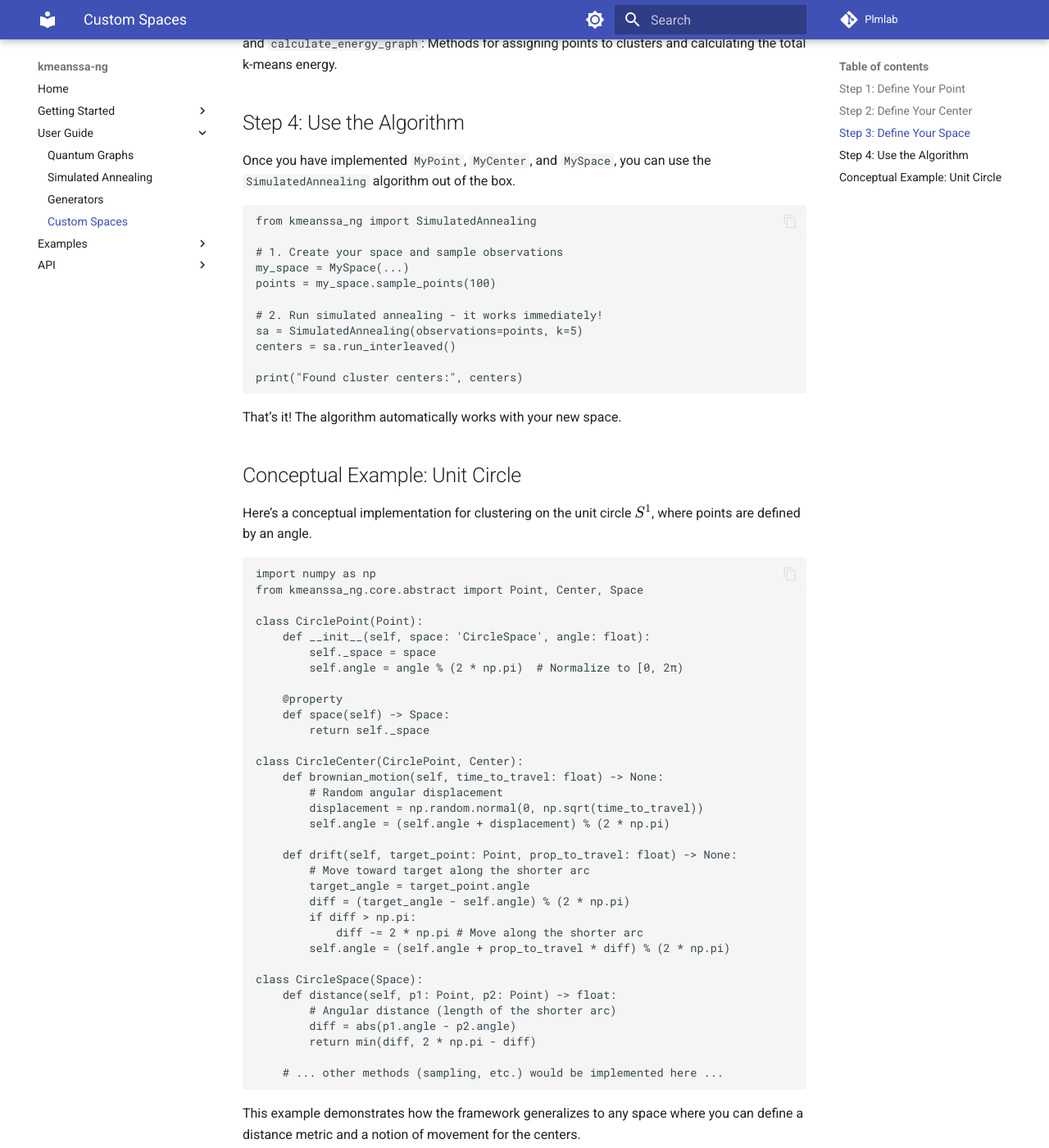
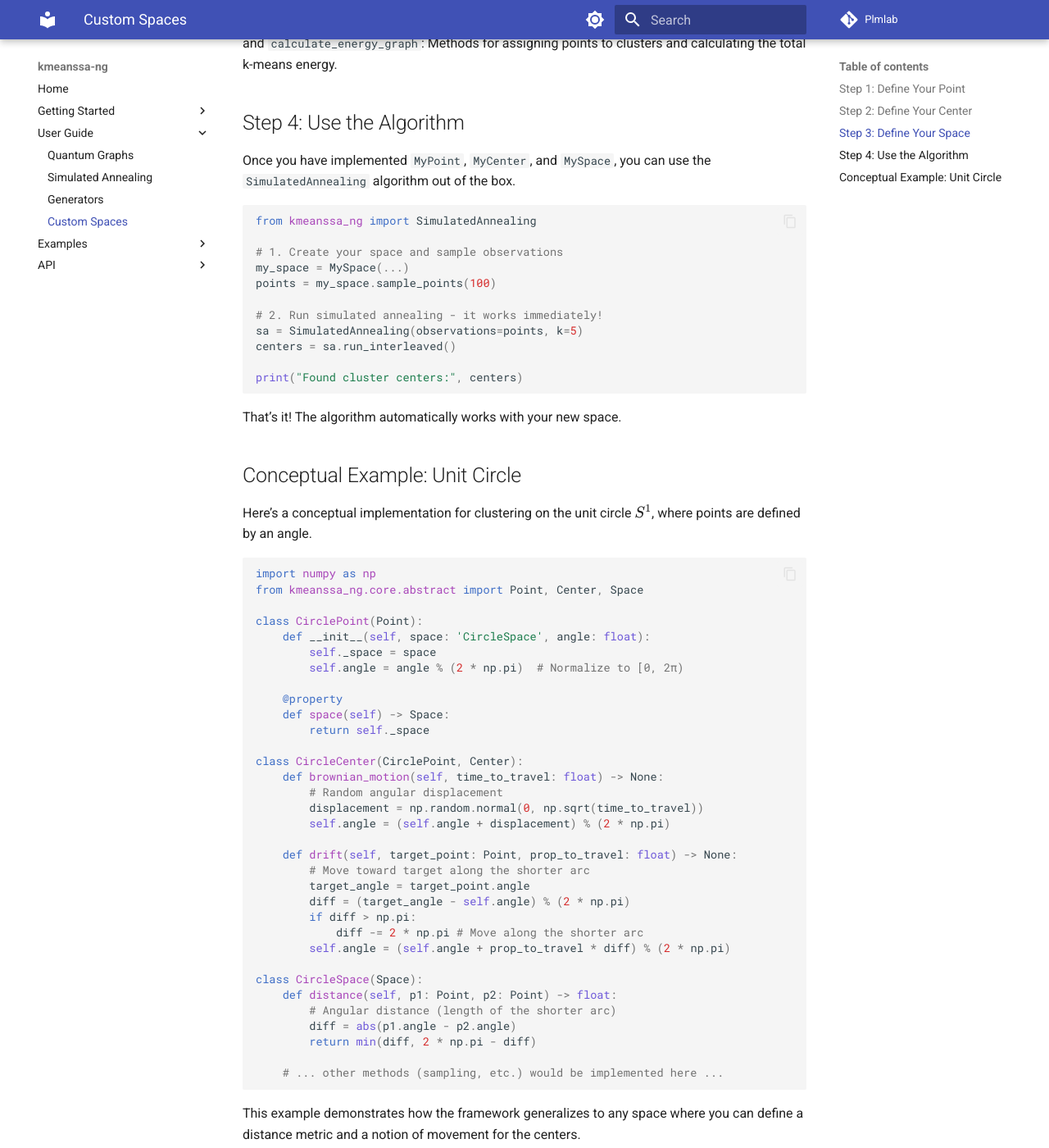
Before and after one commit to klutchnikoff/kmeanssa-ng, an MkDocs documentation site: the page built from docs/custom-spaces.md, in a window 1280 px wide and 1400 px high, scrolled down 2535 px. Shown: the whole window at 82% size. Built offline with MkDocs 1.6.1 and Material for MkDocs 9.7.7, drawn with Linux system fonts in a browser that asks for light colours; some of the changed text lies outside the part shown.

Commit message:
docs: add syntax highlighting to MkDocs
- Add pymdownx.highlight for code syntax highlighting
- Add pymdownx.superfences for fenced code blocks
- Add pymdownx.inlinehilite for inline code
- Improves documentation readability with colored code

```diff
--- a/mkdocs.yml
+++ b/mkdocs.yml
@@ -20,6 +20,12 @@ theme:
 markdown_extensions:
   - pymdownx.arithmatex:
       generic: true
+  - pymdownx.highlight:
+      anchor_linenums: true
+      line_spans: __span
+      pygments_lang_class: true
+  - pymdownx.superfences
+  - pymdownx.inlinehilite
 
 extra_javascript:
   - javascripts/katex.js
```
